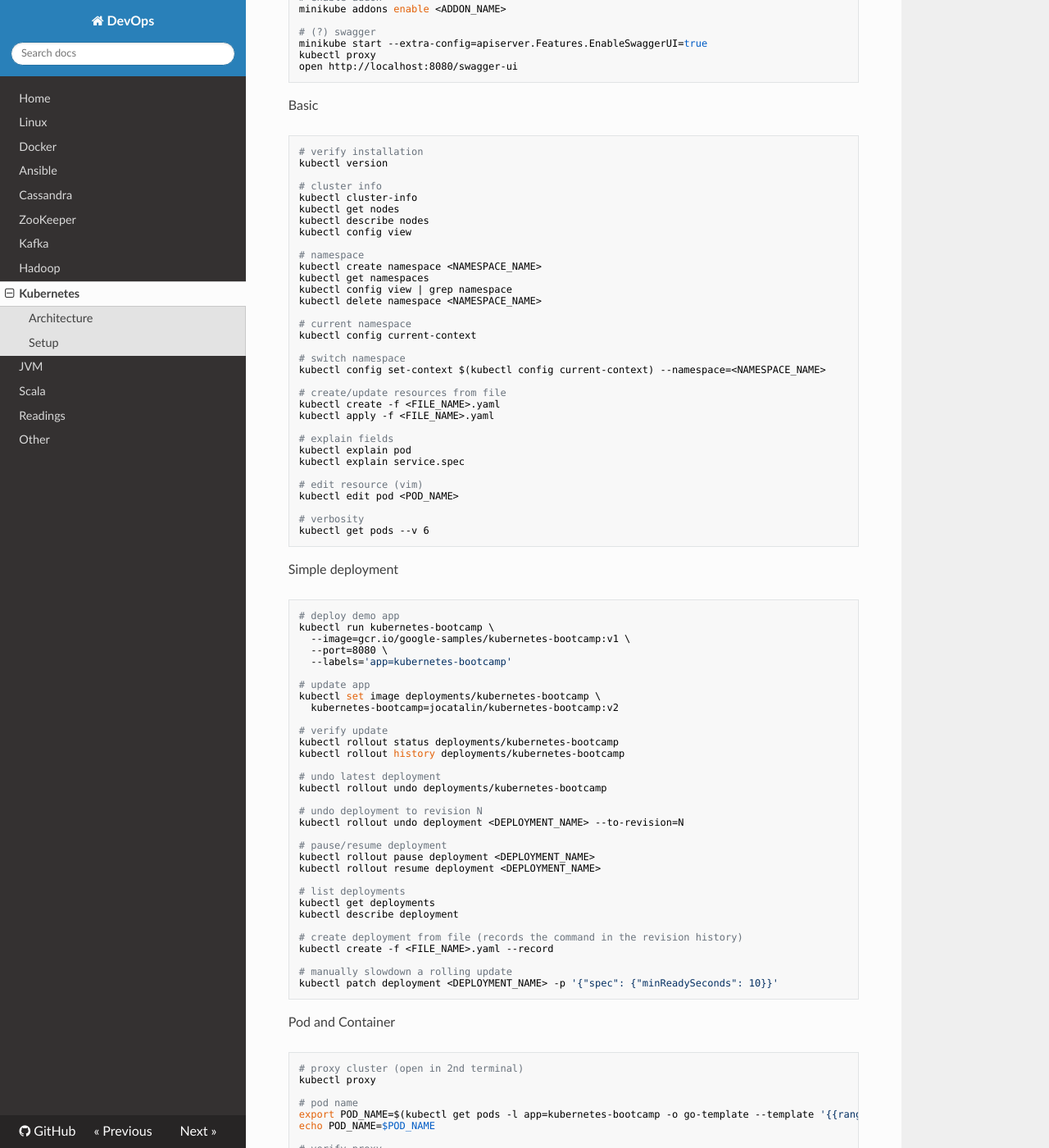
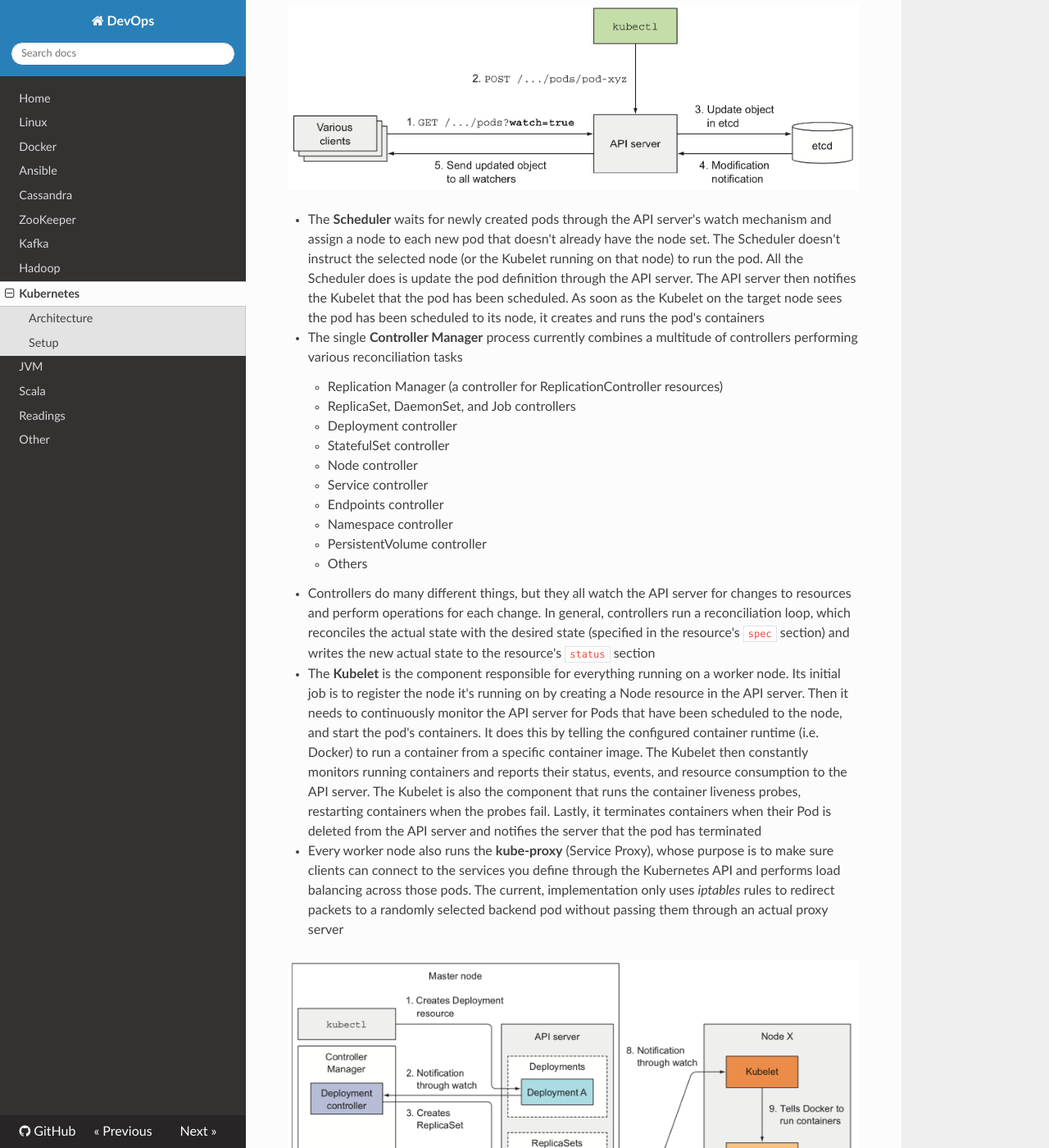
Before and after one commit to niqdev/devops, an MkDocs documentation site: the page built from docs/kubernetes.md, in a window 1280 px wide and 1400 px high, scrolled down 6428 px. Shown: the whole window at 82% size. Built offline with MkDocs 1.6.1, drawn with Linux system fonts in a browser that asks for light colours; nearby versions of some CDN libraries; old or Windows-style settings are respelled for this version of MkDocs; some of the changed text lies outside the part shown.

Commit message:
doc: update kubernetes

````diff
--- a/docs/kubernetes.md
+++ b/docs/kubernetes.md
@@ -27,16 +27,24 @@ Resources
 At the hardware level, a Kubernetes cluster node can be
 
 * a *master* node, which hosts the **Kubernetes Control Plane** that manages the state of the cluster
-    - The **Kubernetes API Server** to communicate with the cluster
+    - The **Kubernetes API Server** to communicate with the cluster and the only component that talks to etcd directly
     - The **Scheduler**, which schedules apps (assigns a worker node to each deployable component)
     - The **Controller Manager**, which performs cluster-level functions, such as replicating components, keeping track of worker nodes handling node failures, and so on
-    - **etcd**, a reliable distributed data store that persistently stores the cluster configuration
+    - **etcd**, a fast, distributed, and consistent key-value store which is the only place where cluster state and metadata are stored
 * a *worker* nodes that run containerized applications
     - Docker, rkt, or another **container runtime**, which runs containers
     - The **Kubelet**, which talks to the API server and manages containers on its node
     - The **Kubernetes Service Proxy (kube-proxy)**, which load-balances network traffic between application components
+*  some of the add-on components are
+    - Kubernetes DNS server
+    - Dashboard
+    - Ingress controller
+    - Heapster
+    - Container Network Interface network plugin
 
 ![kubernetes-architecture](img/kubernetes-architecture.png)
+
+![kubernetes-cluster](img/kubernetes-cluster.png)
 
 * To run an application in Kubernetes, it needs to be packaged into one or more container images, those images need to be pushed to an image registry, and then a description of the app posted to the Kubernetes API Server
 * When the API server processes the app's description, the Scheduler schedules (pods are run immediately) the specified groups of containers onto the available worker nodes based on computational resources required by each group and the unallocated resources on each node at that moment
@@ -115,6 +123,27 @@ status:
 * A **Deployment** is a higher-level resource meant for deploying applications and updating them declaratively, instead of doing it through a ReplicationController or a ReplicaSet, which are both considered lower-level concepts. A Deployment doesn't manage pods directly, instead it creates a new ReplicaSet which is scaled up slowly, while the previous ReplicaSet is scaled down to zero. See also `minReadySeconds`, `maxSurge` and `maxUnavailable` properties
 * A **StatefulSet** makes sure pods are rescheduled in such a way that they retain their identity and state. StatefulSets were initially called PetSets, that name comes from the [pets vs. cattle analogy](https://news.ycombinator.com/item?id=7311704). Each pod created by a StatefulSet is assigned an ordinal index (zero-based), which is then used to derive the pod's name and hostname, and to attach stable storage to the pod.
 * A StatefulSet requires to create a corresponding governing headless Service (`clusterIP=None`) that's used to provide the actual network identity to each pod, in this wat each pod gets its own DNS entry. The new pod isn't necessarily scheduled to the same node. Scaling the StatefulSet creates a new pod instance with the next unused ordinal index. Scaling down a StatefulSet always removes the instances with the highest ordinal index first. StatefulSets don't delete PersistentVolumeClaims when scaling down and they reattach them when scaling back up
+* Clients watch for changes by opening an HTTP connection to the API server. Through this connection, the client will then receive a stream of modifications to the watched objects
+
+![kubernetes-client](img/kubernetes-client.png)
+
+* The **Scheduler** waits for newly created pods through the API server's watch mechanism and assign a node to each new pod that doesn't already have the node set. The Scheduler doesn't instruct the selected node (or the Kubelet running on that node) to run the pod. All the Scheduler does is update the pod definition through the API server. The API server then notifies the Kubelet that the pod has been scheduled. As soon as the Kubelet on the target node sees the pod has been scheduled to its node, it creates and runs the pod's containers
+* The single **Controller Manager** process currently combines a multitude of controllers performing various reconciliation tasks
+    - Replication Manager (a controller for ReplicationController resources)
+    - ReplicaSet, DaemonSet, and Job controllers
+    - Deployment controller
+    - StatefulSet controller
+    - Node controller
+    - Service controller
+    - Endpoints controller
+    - Namespace controller
+    - PersistentVolume controller
+    - Others
+* Controllers do many different things, but they all watch the API server for changes to resources and perform operations for each change. In general, controllers run a reconciliation loop, which reconciles the actual state with the desired state (specified in the resource's `spec` section) and writes the new actual state to the resource's `status` section
+* The **Kubelet** is the component responsible for everything running on a worker node. Its initial job is to register the node it's running on by creating a Node resource in the API server. Then it needs to continuously monitor the API server for Pods that have been scheduled to the node, and start the pod's containers. It does this by telling the configured container runtime (i.e. Docker) to run a container from a specific container image. The Kubelet then constantly monitors running containers and reports their status, events, and resource consumption to the API server. The Kubelet is also the component that runs the container liveness probes, restarting containers when the probes fail. Lastly, it terminates containers when their Pod is deleted from the API server and notifies the server that the pod has terminated
+* Every worker node also runs the **kube-proxy** (Service Proxy), whose purpose is to make sure clients can connect to the services you define through the Kubernetes API and performs load balancing across those pods. The current, implementation only uses *iptables* rules to redirect packets to a randomly selected backend pod without passing them through an actual proxy server
+
+![kubernetes-deployment](img/kubernetes-deployment.png)
 
 ## Setup
 
@@ -170,6 +199,9 @@ kubectl get nodes
 kubectl describe nodes
 kubectl config view
 
+# health status of each control plane component
+kubectl get componentstatuses
+
 # namespace
 kubectl create namespace <NAMESPACE_NAME>
 kubectl get namespaces
@@ -195,6 +227,31 @@ kubectl edit pod <POD_NAME>
 
 # verbosity
 kubectl get pods --v 6
+
+# access etcd on minikube
+minikube ssh
+docker run \
+  --rm \
+  -p 12379:2379 \
+  -p 12380:2380 \
+  --mount type=bind,source=/tmp/etcd-data.tmp,destination=/etcd-data \
+  --name etcd-gcr-v3.3.10 \
+  gcr.io/etcd-development/etcd:v3.3.10 \
+  /usr/local/bin/etcd \
+  --name s1 \
+  --data-dir /etcd-data \
+  --listen-client-urls http://0.0.0.0:12379 \
+  --advertise-client-urls http://0.0.0.0:12379 \
+  --listen-peer-urls http://0.0.0.0:12380 \
+  --initial-advertise-peer-urls http://0.0.0.0:12380 \
+  --initial-cluster s1=http://0.0.0.0:12380 \
+  --initial-cluster-token tkn \
+  --initial-cluster-state new
+docker exec etcd-gcr-v3.3.10 /bin/sh -c "ETCDCTL_API=3 /usr/local/bin/etcdctl version"
+docker exec etcd-gcr-v3.3.10 /bin/sh -c "ETCDCTL_API=3 /usr/local/bin/etcdctl get /registry --endpoints=127.0.0.1:12379"
+
+# watch cluster events
+kubectl get events --watch
 ```
 
 Simple deployment
@@ -304,6 +361,10 @@ kubectl get pod <POD_NAME> -o yaml | yq -y '.metadata.annotations'
 kubectl get ns
 kubectl get pod --namespace kube-system
 kubectl get po --all-namespaces
+
+# watch for changes
+kubectl get pods --watch
+kubectl get pods -o yaml --watch
 
 # (debug) forward a local network port to a port in the pod (without service)
 kubectl port-forward <POD_NAME> <LOCAL_PORT>:<POD_PORT>
````
Also changed, not shown: docs/img/kubernetes-client.png (added), docs/img/kubernetes-cluster.png (added), docs/img/kubernetes-deployment.png (added).
